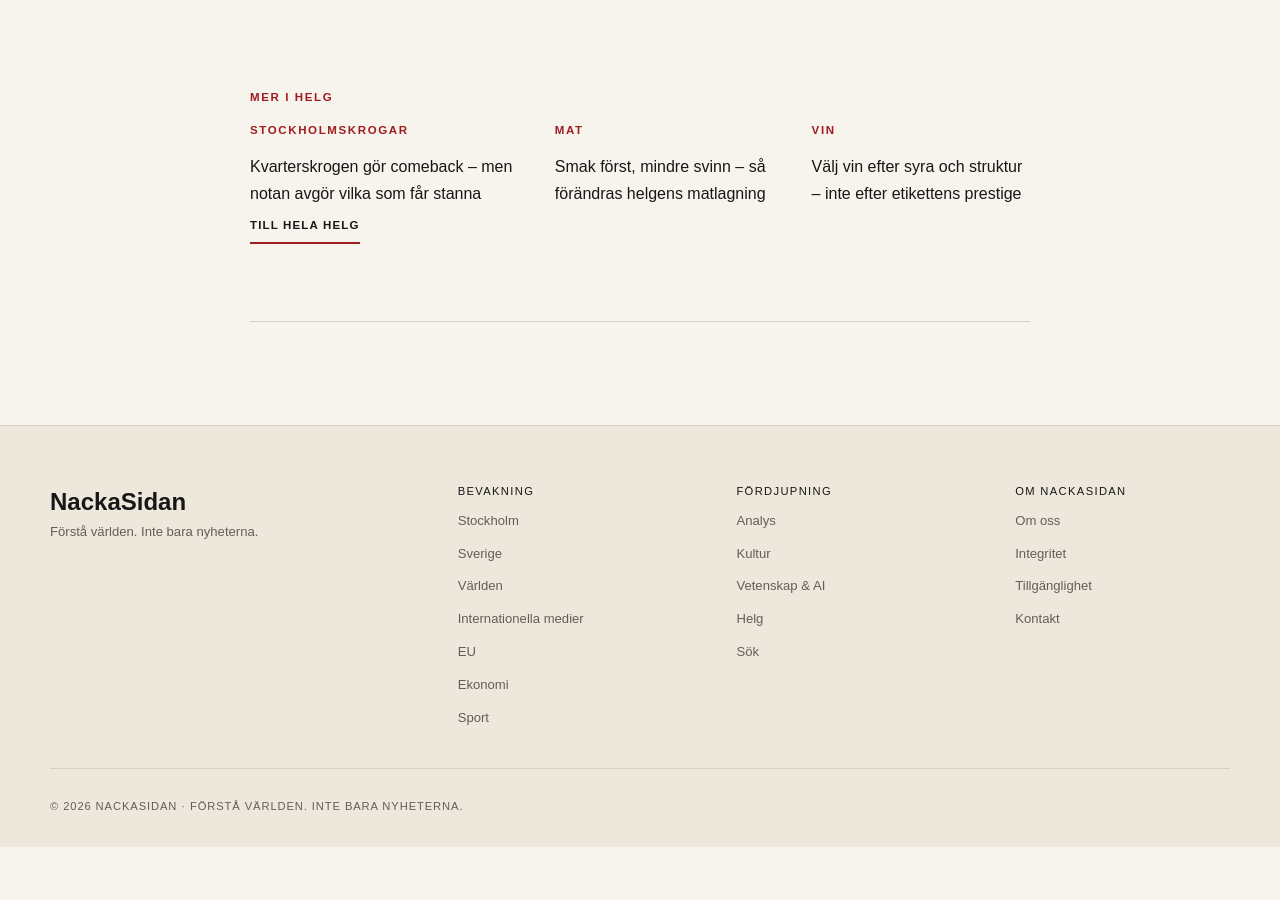
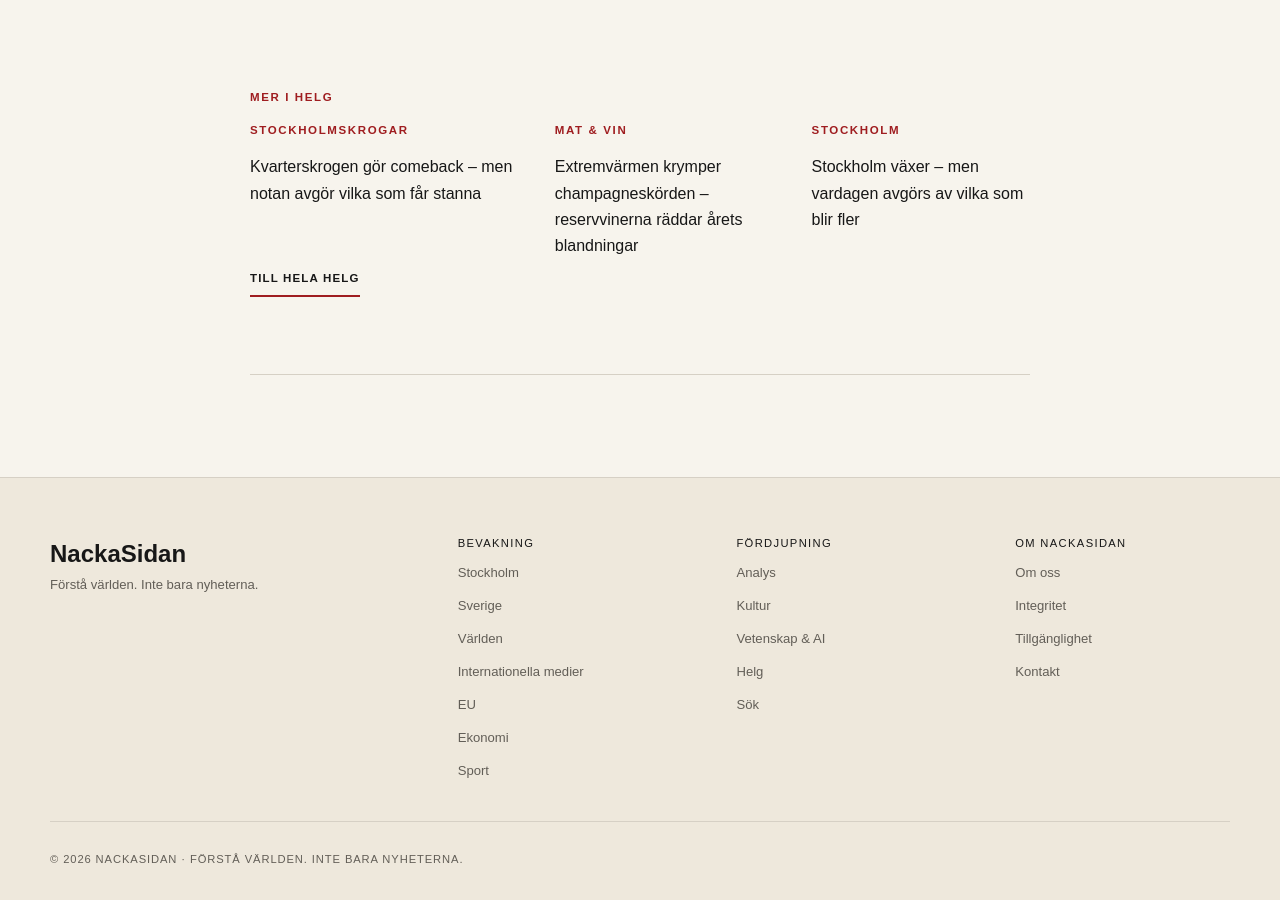
Before and after one commit to Djurgarden2019/NackaSidan-2026, a Next.js app: page /helg/helg-bocker-lasning-som-motstand in a window 1280 px wide. Shown: the part 6329-7229 px from the top of the page. Before the commit the page ends 7176 px from the top, so only its background shows below. Built offline with nearby package versions, Linux system fonts and the light colour scheme.

Commit message:
Lägg till aktuellt reportage om champagneskörden

```diff
--- a/content/weekendPermanent.ts
+++ b/content/weekendPermanent.ts
@@ -18,32 +18,19 @@ export const weekendPermanentArticles: WeekendArticle[] = [
     sources:[{label:'Guide Michelin: Restauranger i Stockholm',url:'https://guide.michelin.com/se/en/stockholm-region/stockholm/restaurants'},{label:'Visit Stockholm: Nya och aktuella restauranger',url:'https://www.visitstockholm.com/eat-drink/restaurants/new-and-trendy-restaurants/'}]
   },
   {
-    slug:'helg-mat-smak-forst-mindre-svinn', section:'Mat',
-    title:'Smak först, mindre svinn – så förändras helgens matlagning',
-    intro:'Restmat, baljväxter och säsongsråvaror flyttar från plikt till gastronomi. Den nya vardagsmaten handlar mindre om förbud och mer om teknik.',
-    published, readingTime:'13 min',
+    slug:'helg-mat-vin-champagne-skord-2026', section:'Mat & vin',
+    title:'Extremvärmen krymper champagneskörden – reservvinerna räddar årets blandningar',
+    intro:'Vårfrost och sommarhetta har gjort 2026 års skörd ovanligt liten. I Champagne möter odlarna ett dubbelt problem: färre druvor med hög kvalitet och en marknad där efterfrågan har bromsat.',
+    published:'10 september 2026', readingTime:'16 min',
     news:[
-      {heading:'Teknik slår trendord',paragraphs:['Bra vardagsmat börjar med temperatur, sälta, syra och konsistens. Rostning ger djup åt rotfrukter, en syrlig komponent lyfter feta rätter och rätt mängd salt gör större skillnad än en lång ingredienslista.','Baljväxter blir mer användbara när de behandlas som huvudråvara och inte som ersättning. Bönor kan bli kräm, gryta eller rostad topping beroende på metod.']},
-      {heading:'Resten som råvara',paragraphs:['Kokt potatis kan stekas, bröd kan bli krutonger och grönsaksrester kan byggas in i buljong. Planerad återanvändning minskar både kostnad och svinn utan att middagen behöver kännas repetitiv.','Den bästa strategin är att laga komponenter som kan byta roll: en rostad grönsak fungerar i sallad, pasta och soppa.']},
-      {heading:'En praktisk helgmodell',paragraphs:['Välj en huvudråvara, en syra, något krispigt och en sås. Den enkla modellen gör improvisationen lättare och hjälper hushållet att använda det som redan finns.','Helg följer mat som hantverk, ekonomi och kultur. Recept ska ange varför metoden fungerar, inte bara vad läsaren ska göra.']}
+      {heading:'En av de tidigaste skördarna',paragraphs:['Druvplockarna kallades ut ovanligt tidigt efter en sommar med extrem värme. Reuters rapporterar att vårfrost och värmeböljor väntas minska den franska vinproduktionen kraftigt, med ett särskilt stort tapp i Champagne.','Det varma vädret har koncentrerat druvornas smak och gett lovande kvalitet, men också högre sockerhalt. För vinmakarna gäller det nu att bevara frisk syra och undvika att alkoholhalten blir för hög.']},
+      {heading:'Reservvinerna är champagnens försäkring',paragraphs:['Champagne blandas ofta av vin från flera år. Producenterna sparar därför delar av goda skördar som reservvin och kan använda dem när årets volym eller balans inte räcker. Systemet gör smaken jämnare trots vädrets växlingar.','Efter flera mindre skördar blir beslutet svårare. Den som använder mycket av lagret nu får större volym att sälja men mindre skydd om även nästa år blir besvärligt. Mindre producenter har inte alltid samma reserver som de stora husen.']},
+      {heading:'Klimatet förändrar smaken och arbetet',paragraphs:['Tidigare skörd påverkar hela arbetsåret. Plockare måste finnas på plats med kort varsel och druvorna behöver snabbt till pressarna när dagarna är heta. Samtidigt flyttar den avgörande balansen mellan mognad och syra tidigare i kalendern.','För konsumenten märks förändringen inte omedelbart. Champagne lagras före försäljning och reservviner jämnar ut skillnaderna. På längre sikt kan däremot lägre skördar, större odlingsrisk och mer komplicerad vinifiering påverka både utbud och pris.']},
+      {heading:'Vad passar till ett stramare mousserande vin?',paragraphs:['Hög syra och bubblor fungerar särskilt bra med sälta och fett. Skaldjur, friterad mat, lagrad ost och svamprätter kan därför vara bättre följeslagare än söta desserter. Till söt mat behövs ett vin med tydligare egen sötma.','Poängen är samspelet vid bordet, inte etikettens prestige. Även alkoholfria mousserande alternativ bör bedömas efter syra, balans och hur väl de möter maten.']}
     ],
-    analysis:['Matsvinn minskar bäst när rester planeras in före tillagningen.','Smakkompetens gör klimatsmartare råvaror mer attraktiva än moraliserande budskap.','Dyrare råvaror kan användas som smakgivare i stället för att dominera hela portionen.'],
-    consequences:['Lägre matkostnad per måltid.','Mindre hushållssvinn.','Större fokus på teknik och säsong.'],
-    sources:[{label:'Livsmedelsverket: Matsvinn',url:'https://www.livsmedelsverket.se/matvanor-halsa--miljo/matsvinn'},{label:'WWF: One Planet Plate',url:'https://www.wwf.se/mat-och-jordbruk/one-planet-plate/'}]
-  },
-  {
-    slug:'helg-vin-syra-struktur-mat', section:'Vin',
-    title:'Välj vin efter syra och struktur – inte efter etikettens prestige',
-    intro:'En matvänlig flaska behöver inte vara dyr. När sås, sälta, sötma och hetta styr valet blir resultatet säkrare.',
-    published, readingTime:'12 min',
-    news:[
-      {heading:'Maten bestämmer',paragraphs:['Syrlig mat behöver ett vin med tydlig syra. Sötma i rätten får ett helt torrt vin att kännas stramare, medan chili förstärker alkoholens hetta. Därför fungerar måttlig alkohol och ibland liten restsötma ofta bättre än ett kraftigt prestigevin.','Till fet mat skapar syra balans. Till grillat kan rökighet och struktur vara viktigare än druvsorten.']},
-      {heading:'Fyra användbara stilar',paragraphs:['Torr riesling passar fisk, skaldjur och kryddhetta. Grüner veltliner fungerar med gröna smaker. Barbera möter tomat och svamp, medan ett balanserat Rhônevin passar lamm och grillade grönsaker.','Årgång och producent varierar, så stilråd håller längre än exakta flasklistor.']},
-      {heading:'Alkoholfritt vid bordet',paragraphs:['Ett torrt alkoholfritt mousserande med hög syra fungerar ofta bättre till mat än en söt stilla dryck. Alkohol är inte nödvändigt för en fullständig måltid.','Rekommendationerna gäller smak, inte konsumtionsmängd. Sortiment och pris ska alltid kontrolleras på nytt.']}
-    ],
-    analysis:['Rätt stil betyder oftast mer än hög prislapp.','Exakta flaskråd åldras snabbt och ska kompletteras med hållbara smakprinciper.','Alkoholfria alternativ bör bedömas efter samma krav på syra, balans och sötma.'],
-    consequences:['Lättare att ersätta en slutsåld flaska.','Mindre fokus på prestige och mer på måltiden.','Alkoholfritt får en likvärdig plats.'],
-    sources:[{label:'Systembolaget: Vin och mat',url:'https://www.systembolaget.se/vin-och-mat/'},{label:'Systembolaget: Alkohol och hälsa',url:'https://www.systembolaget.se/alkohol-och-halsa/'}]
+    analysis:['Reservvinerna gör Champagne mindre känsligt för ett enskilt dåligt år, men de kan inte kompensera för en lång följd av små skördar.','Extremväder påverkar både mängden vin och den stil producenterna kan skapa. Hög mognad är inte automatiskt samma sak som bättre balans.','Svagare efterfrågan kan kortsiktigt dämpa prispressen, men odlingskostnader och klimatrisk fortsätter att öka.'],
+    consequences:['Mindre skörd av druvor i Champagne 2026.','Större användning av äldre reservviner.','Ökad osäkerhet om framtida volymer och priser.'],
+    sources:[{label:'Reuters: Champagne makers draw on reserves after heatwaves shrink harvest',url:'https://www.reuters.com/business/champagne-makers-draw-reserves-after-heatwaves-shrink-harvest-2026-09-09/'},{label:'Comité Champagne: Från druva till vin',url:'https://www.champagne.fr/en/about-champagne/how-champagne-is-made'}]
   },
   {
     slug:'helg-stockholm-staden-mellan-barn-och-aldre', section:'Stockholm',
```
